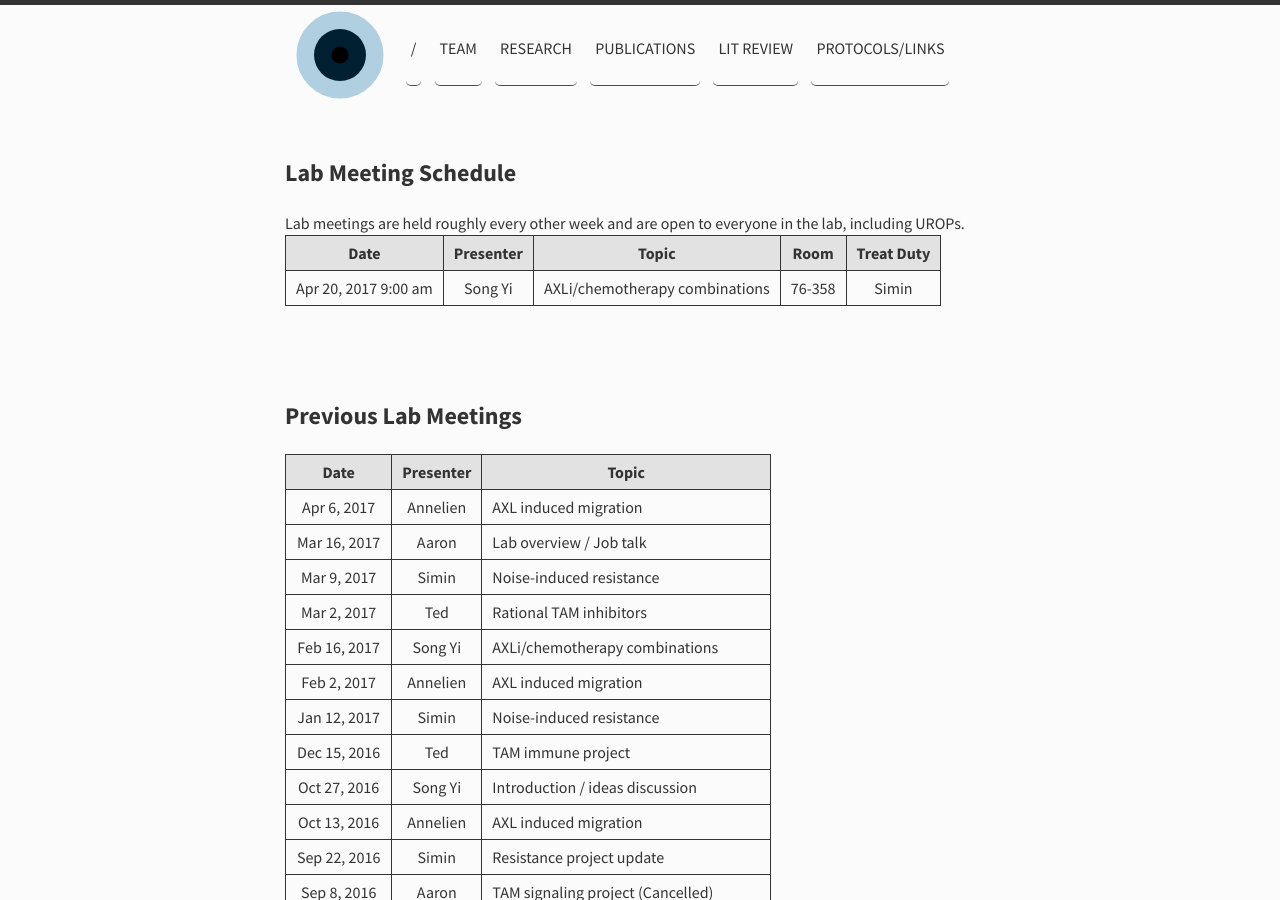
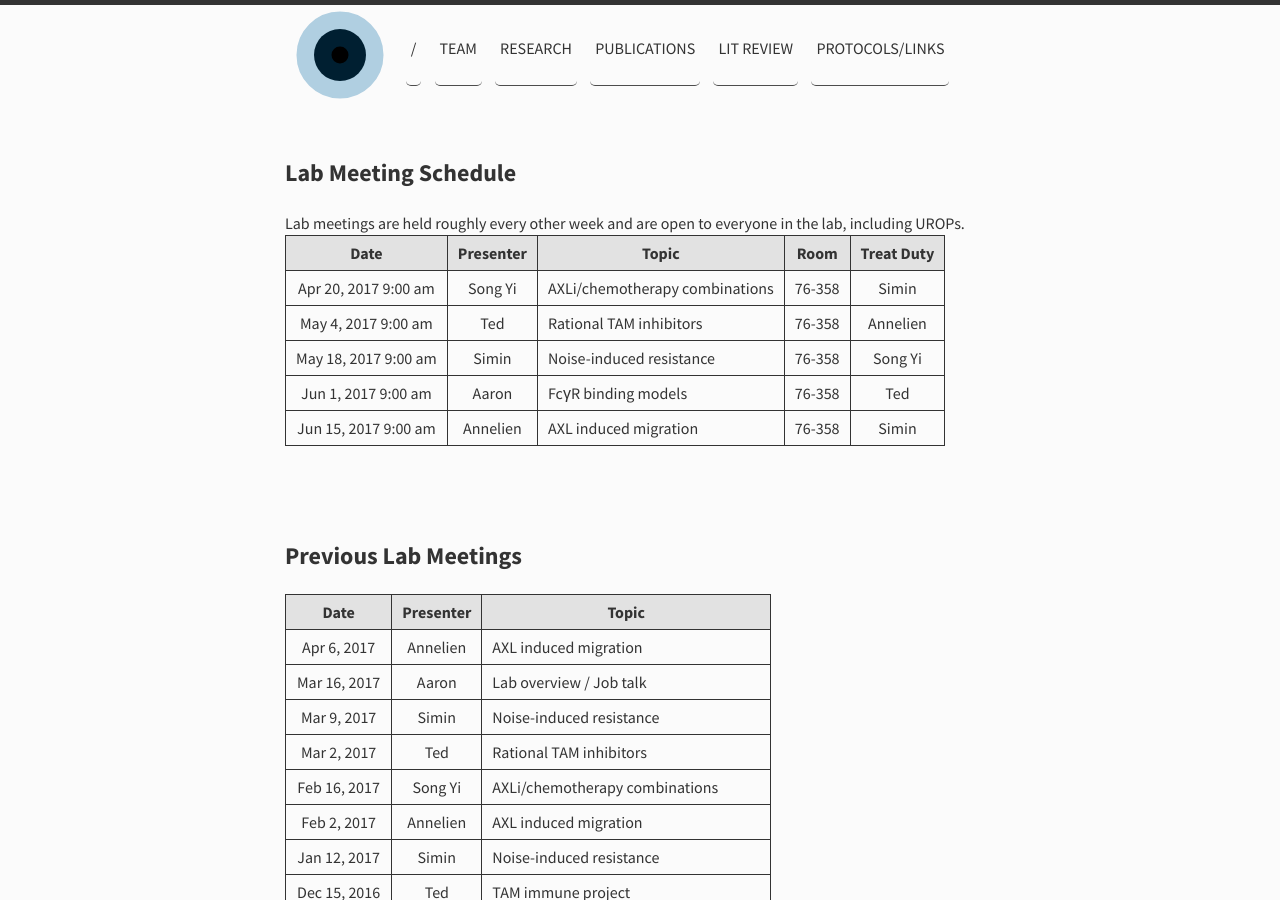
Before and after one commit to meyer-lab/asmlab.org, a Jekyll site: the page built from team/lab_meeting.html, in a window 1280 px wide and 900 px high. Built offline with Jekyll 4.4.1, drawn with Linux system fonts in a browser that asks for light colours; nearby versions of some CDN libraries; Markdown is read by kramdown in place of the engine named in the settings; comment, search, counter and statistics services are not loaded.

Commit message:
Update meetings.yml

```diff
--- a/_data/meetings.yml
+++ b/_data/meetings.yml
@@ -1,33 +1,3 @@
-- date: 2017-02-02 09:00:00
-  presenter: Annelien
-  topic: AXL induced migration
-  room: 76-358
-  treats: Song Yi
-
-- date: 2017-02-16 09:00:00
-  presenter: Song Yi
-  topic: AXLi/chemotherapy combinations
-  room: 76-358
-  treats: Ted
-
-- date: 2017-03-02 09:00:00
-  presenter: Ted
-  topic: Rational TAM inhibitors
-  room: 76-358
-  treats: Simin
-
-- date: 2017-03-09 09:00:00
-  presenter: Simin
-  topic: Noise-induced resistance
-  room: 76-358
-  treats: Annelien
-
-- date: 2017-03-16 09:00:00
-  presenter: Aaron
-  topic: Lab overview / Job talk
-  room: 76-358
-  treats: Song Yi
-
 - date: 2017-04-06 09:00:00
   presenter: Annelien
   topic: AXL induced migration
@@ -40,7 +10,56 @@
   room: 76-358
   treats: Simin
 
+- date: 2017-05-04 09:00:00
+  presenter: Ted
+  topic: Rational TAM inhibitors
+  room: 76-358
+  treats: Annelien
 
+- date: 2017-05-18 09:00:00
+  presenter: Simin
+  topic: Noise-induced resistance
+  room: 76-358
+  treats: Song Yi
+
+- date: 2017-06-01 09:00:00
+  presenter: Aaron
+  topic: FcγR binding models
+  room: 76-358
+  treats: Ted
+
+- date: 2017-06-15 09:00:00
+  presenter: Annelien
+  topic: AXL induced migration
+  room: 76-358
+  treats: Simin
+
+
+
+- date: 2017-02-02 09:00:00
+  presenter: Annelien
+  topic: AXL induced migration
+  room: 76-358
+
+- date: 2017-02-16 09:00:00
+  presenter: Song Yi
+  topic: AXLi/chemotherapy combinations
+  room: 76-358
+
+- date: 2017-03-02 09:00:00
+  presenter: Ted
+  topic: Rational TAM inhibitors
+  room: 76-358
+
+- date: 2017-03-09 09:00:00
+  presenter: Simin
+  topic: Noise-induced resistance
+  room: 76-358
+
+- date: 2017-03-16 09:00:00
+  presenter: Aaron
+  topic: Lab overview / Job talk
+  room: 76-358
 
 - date: 2017-01-12 09:00:00
   presenter: Simin
```
